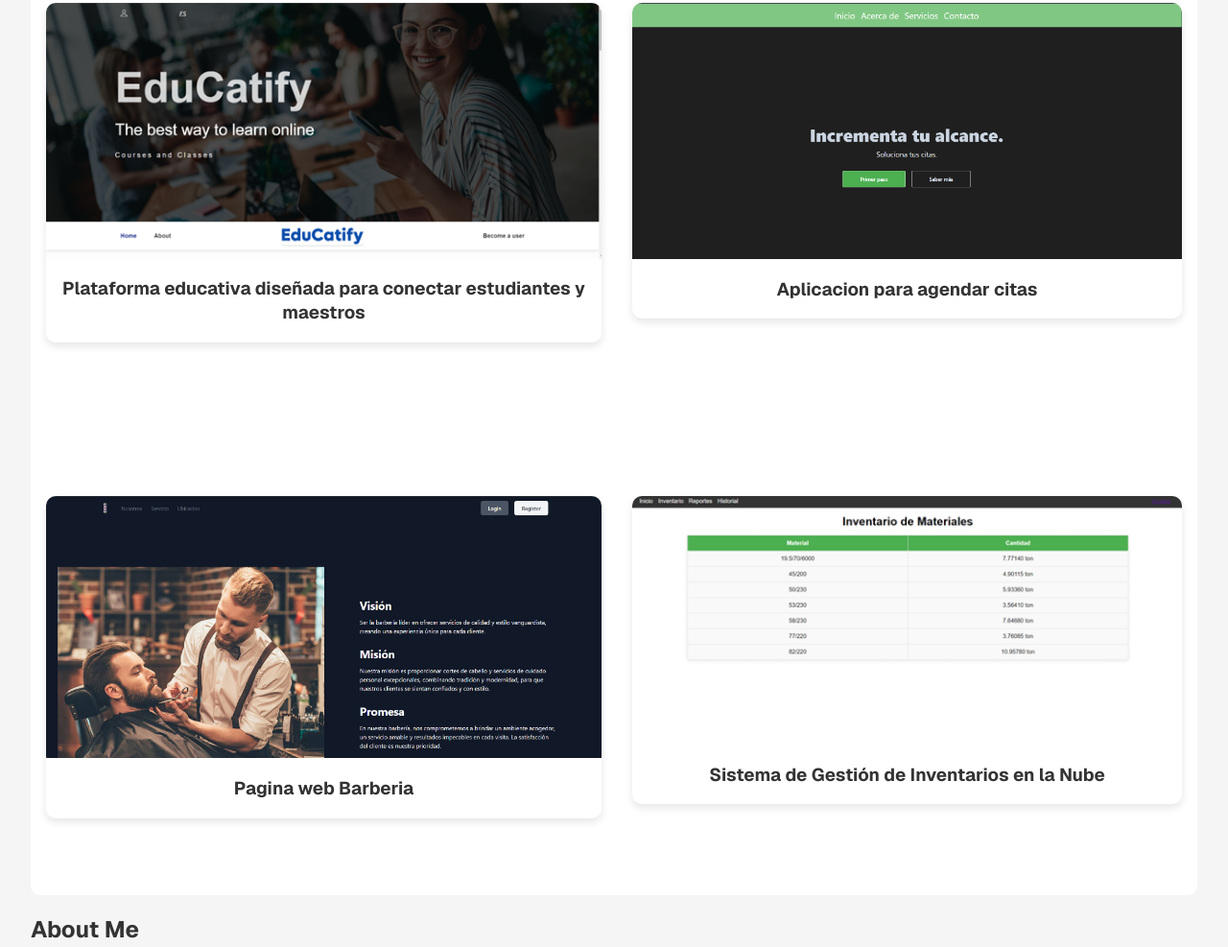
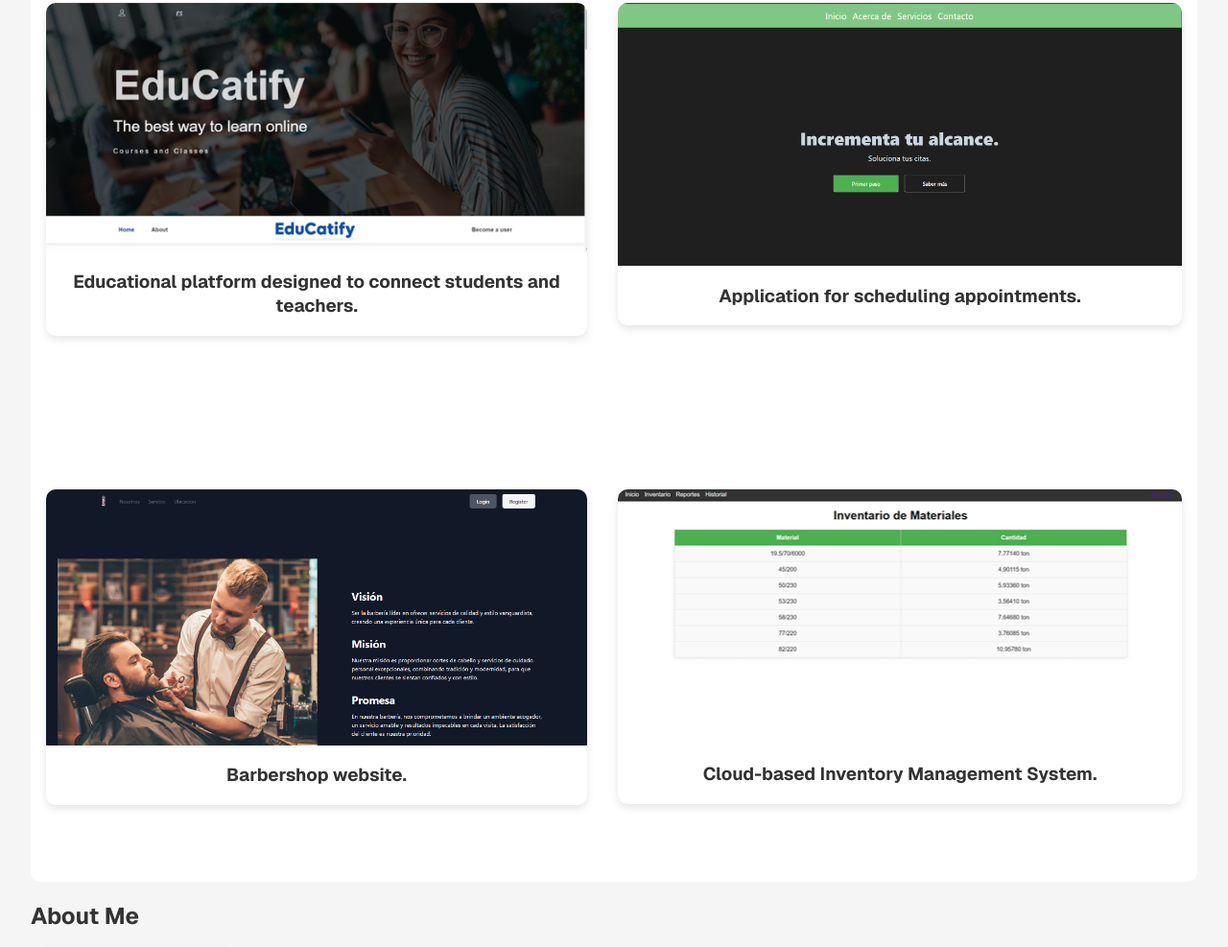
Before and after one commit to Gera-Amaya/portfolio, a plain HTML site: page index.html in a window 1280 px wide. Shown: the part 232-1219 px from the top of the page at 96% size. Drawn offline with nearby package versions, Linux system fonts and the light colour scheme.

Commit message:
comprobando cambios en github pages

```diff
--- a/index.html
+++ b/index.html
@@ -19,28 +19,28 @@
           <div class="image-container">
             <img src="images/project1.png" alt="Project 1" class="project-image primary">
             <img src="images/project1.2.png" alt="Project 1 Hover" class="project-image secondary">
-            <h3>Plataforma educativa diseñada para conectar estudiantes y maestros</h3>
+            <h3>Educational platform designed to connect students and teachers.</h3>
           </div>
         </div>
         <div class="project">
           <div class="image-container">
             <img src="images/project2.png" alt="Project 2" class="project-image primary">
             <img src="images/project2.1.png" alt="Project 2 Hover" class="project-image secondary">
-            <h3>Aplicacion para agendar citas</h3>
+            <h3>Application for scheduling appointments.</h3>
           </div>
         </div>
       <div class="project">
         <div class="image-container">
           <img src="images/project3.png" alt="Project 1" class="project-image primary">
           <img src="images/project3.2.png" alt="Project 1 Hover" class="project-image secondary">
-          <h3>Pagina web Barberia</h3>
+          <h3>Barbershop website.</h3>
         </div>
       </div>
       <div class="project">
         <div class="image-container">
           <img src="images/project4.1.png" alt="Project 1" class="project-image primary">
           <img src="images/project4.png" alt="Project 1 Hover" class="project-image secondary">
-          <h3>Sistema de Gestión de Inventarios en la Nube</h3>
+          <h3>Cloud-based Inventory Management System.</h3>
         </div>
       </div>
     </section>
```
